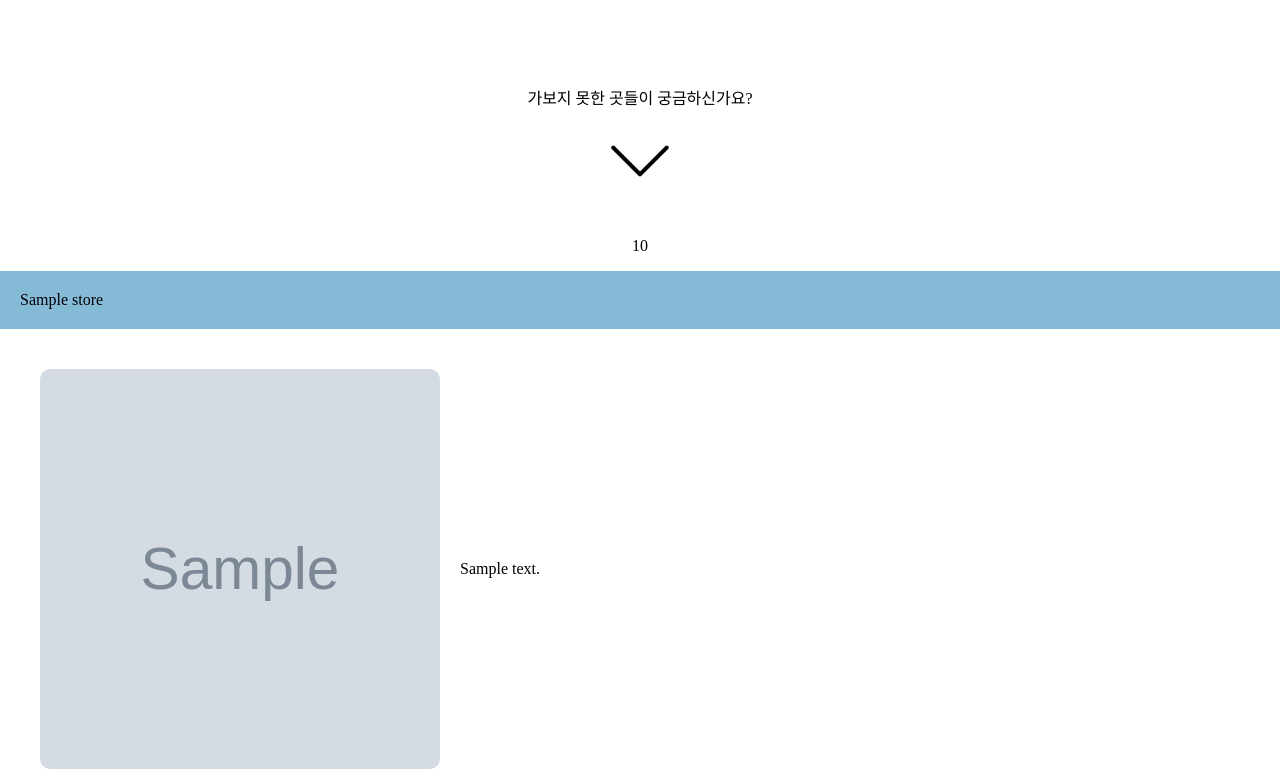
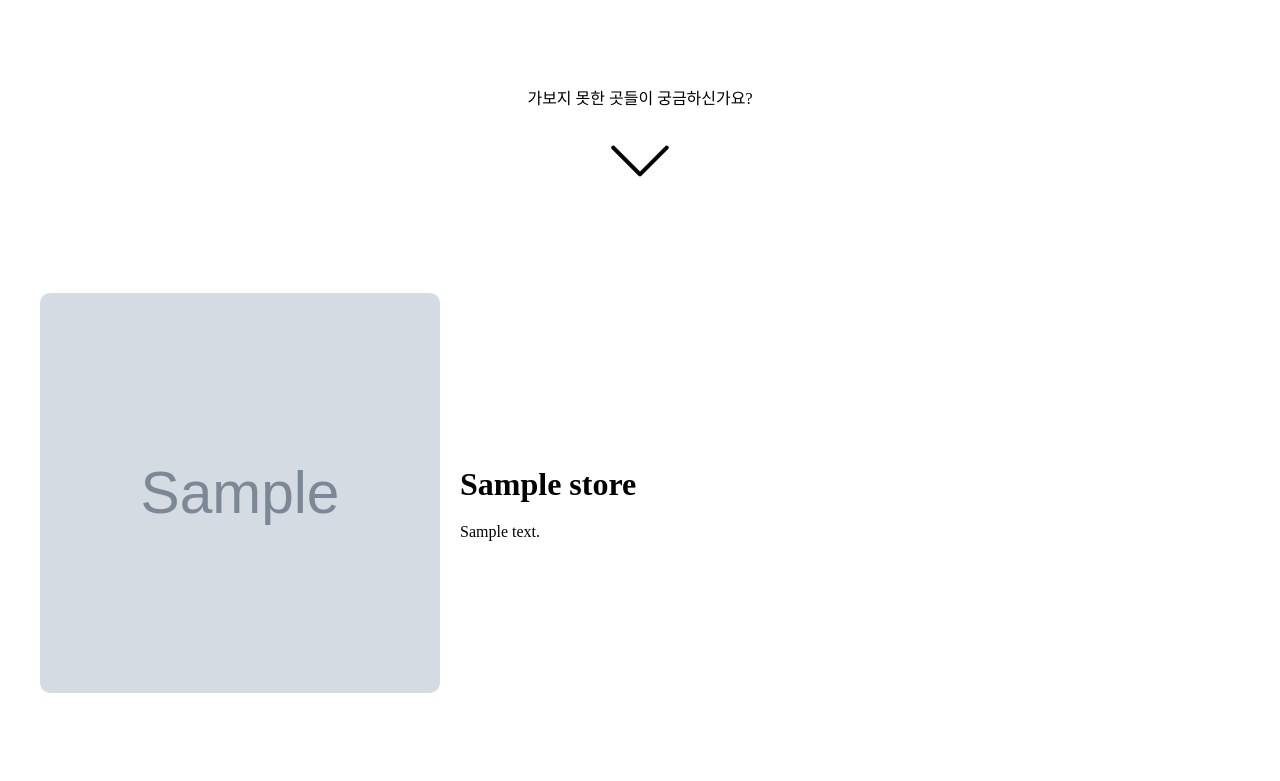
Before and after one commit to KUCC-web/anam-poltergaist, a Django app: template templates/quiz/result.html in a window 1280 px wide. Shown: the part 563-1344 px from the top of the page. After the commit the page ends 1256 px from the top, so only its background shows below. Run offline with Django 3.2, Linux system fonts and the light colour scheme; tables that the repository leaves empty hold one stand-in row (values such as "Sample post"); the template is opened without the code that fills it: values that come from a table or form of the project are taken from there, most other values are stand-ins (such as "Sample title", 1, 10 or a date in 2020); grey boxes marked "Sample" are stand-in pictures.

Commit message:
결과 페이지 레이아웃 변경

```diff
--- a/quiz/static/quiz/result.css
+++ b/quiz/static/quiz/result.css
@@ -27,8 +27,9 @@ ul {
 }
 
 .store-title {
-    background-color: #86BBD8;
-    padding: 20px;
+    font-weight: bold;
+    font-size: 2em;
+    padding: 20px 0;
 }
 
 .store-content {
--- a/templates/quiz/result.html
+++ b/templates/quiz/result.html
@@ -19,14 +19,15 @@
             {% endif %}
         </div>
     </div>
-    <p>{{ score }}</p>
     <ul>
     {% for store in pick_list %}
         <li class="store-item">
-            <div class="store-title">{{ store.name }}</div>
             <div class="store-content">
                 <img class="store-img" src="{{ store.image_url }}"/>
-                <div class="description">{{ store.description }}</div>
+                <div>
+                    <div class="store-title">{{ store.name }}</div>
+                    <div class="description">{{ store.description }}</div>
+                </div>
             </div>
         </li>
     {% endfor %}
```
